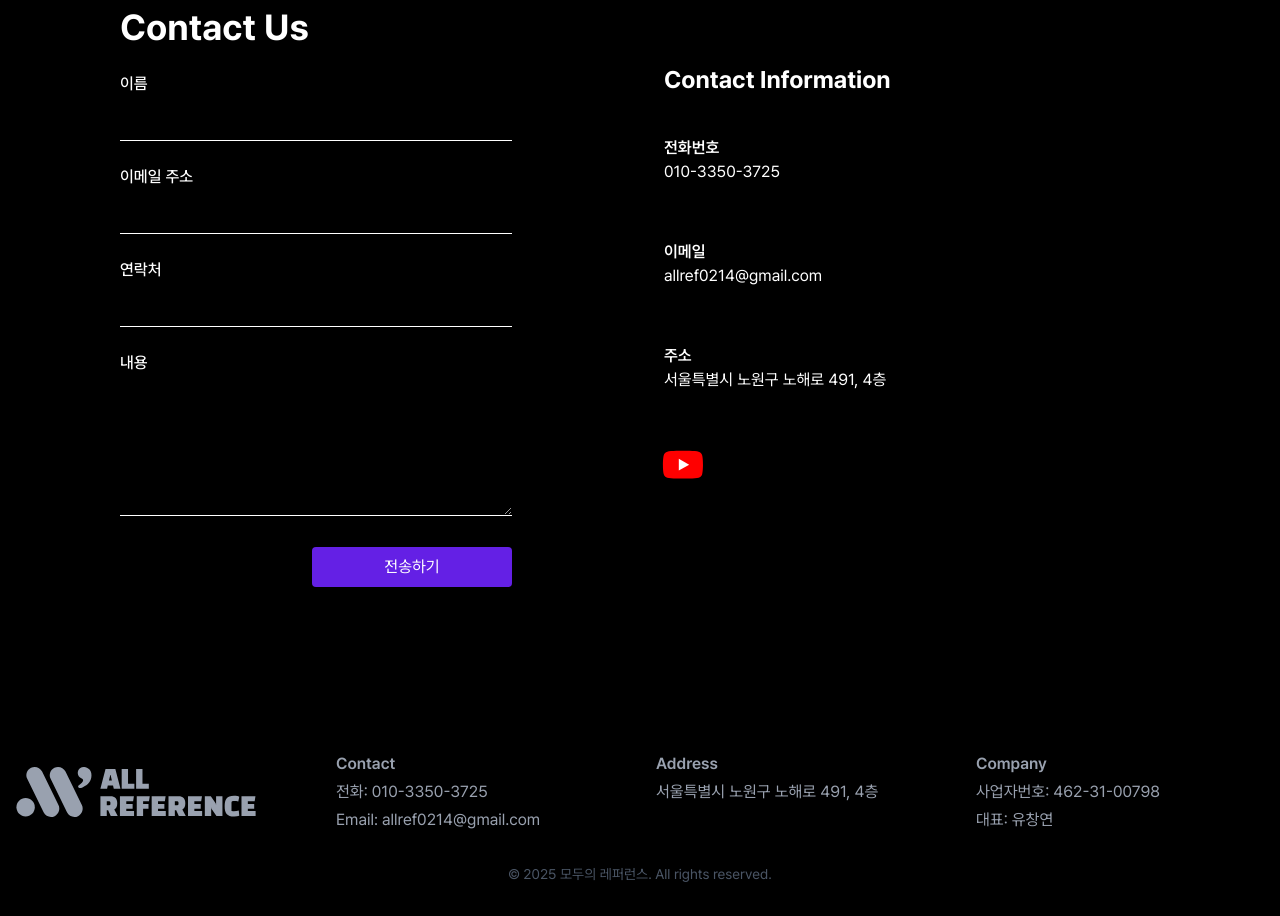
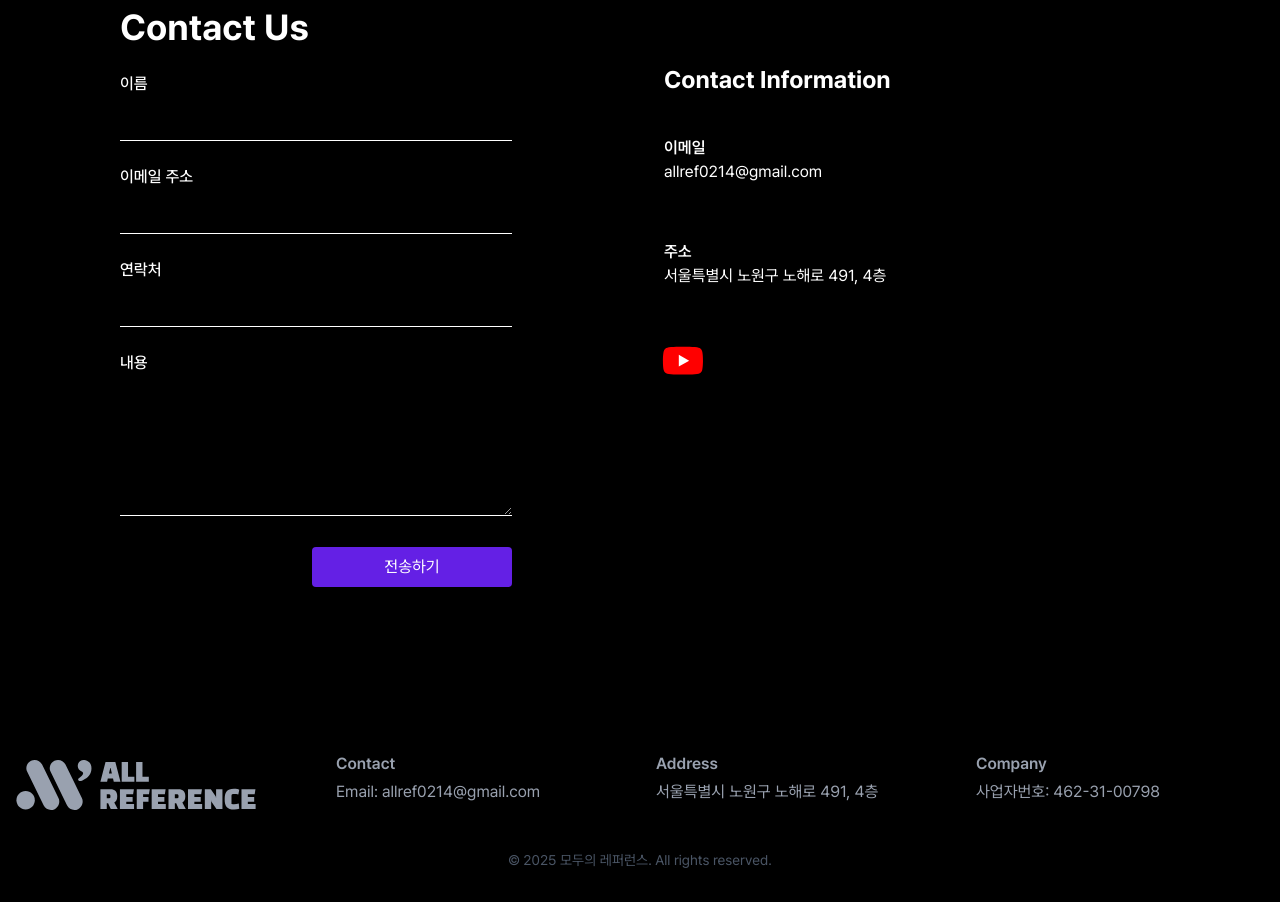
Before and after one commit to ehdgnsl01/company_Web1, a Next.js app: page /contact in a window 1280 px wide. Shown: the part 160-1076 px from the top of the page. Built offline with nearby package versions, Linux system fonts and the light colour scheme; no server answers.

Commit message:
refactor : Remove personal information from Footer component

```diff
--- a/src/app/contact/page.tsx
+++ b/src/app/contact/page.tsx
@@ -16,10 +16,6 @@ export default function ContactPage() {
         <div className="md:w-1/2 space-y-6 py-20 text-left">
           <h2 className="text-2xl font-bold mb-10">Contact Information</h2>
           <div className="space-y-4 flex flex-col gap-10">
-            <div>
-              <h3 className="font-semibold">전화번호</h3>
-              <p>010-3350-3725</p>
-            </div>
             <div>
               <h3 className="font-semibold">이메일</h3>
               <p>allref0214@gmail.com</p>
--- a/src/components/Footer.tsx
+++ b/src/components/Footer.tsx
@@ -15,7 +15,6 @@ export default function Footer() {
         {/* 연락처 */}
         <div className="space-y-1 text-center md:text-left">
           <p className="font-semibold">Contact</p>
-          <p>전화: 010-3350-3725</p>
           <p>Email: allref0214@gmail.com</p>
         </div>
 
@@ -29,7 +28,6 @@ export default function Footer() {
         <div className="space-y-1 text-center md:text-left">
           <p className="font-semibold">Company</p>
           <p>사업자번호: 462-31-00798</p>
-          <p>대표: 유창연</p>
         </div>
       </div>
 
```
